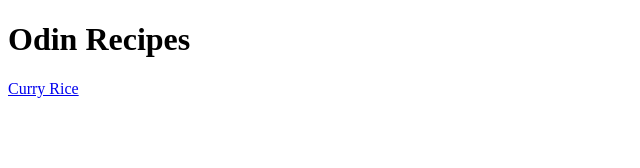
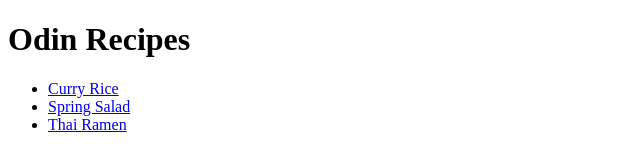
Before and after one commit to dennsito/odin-recipes, a plain HTML site: page index.html in a window 1280 px wide. Shown: the whole page, without its empty margins (0-640 px from the left). Drawn offline with Linux system fonts and the light colour scheme.

Commit message:
add link list to recipes
added a list of links to all the recipes in the
index page.

```diff
--- a/index.html
+++ b/index.html
@@ -7,6 +7,10 @@
 
     <body>
         <h1>Odin Recipes</h1>
-        <a href="recipes/curryrice.html">Curry Rice</a>
+        <ul>
+            <li><a href="recipes/curryrice.html">Curry Rice</a></li>
+            <li><a href="recipes/springsalad.html">Spring Salad</a></li>
+            <li><a href="recipes/thairamen.html">Thai Ramen</a></li>
+        </ul>
     </body>
 </html>
```
